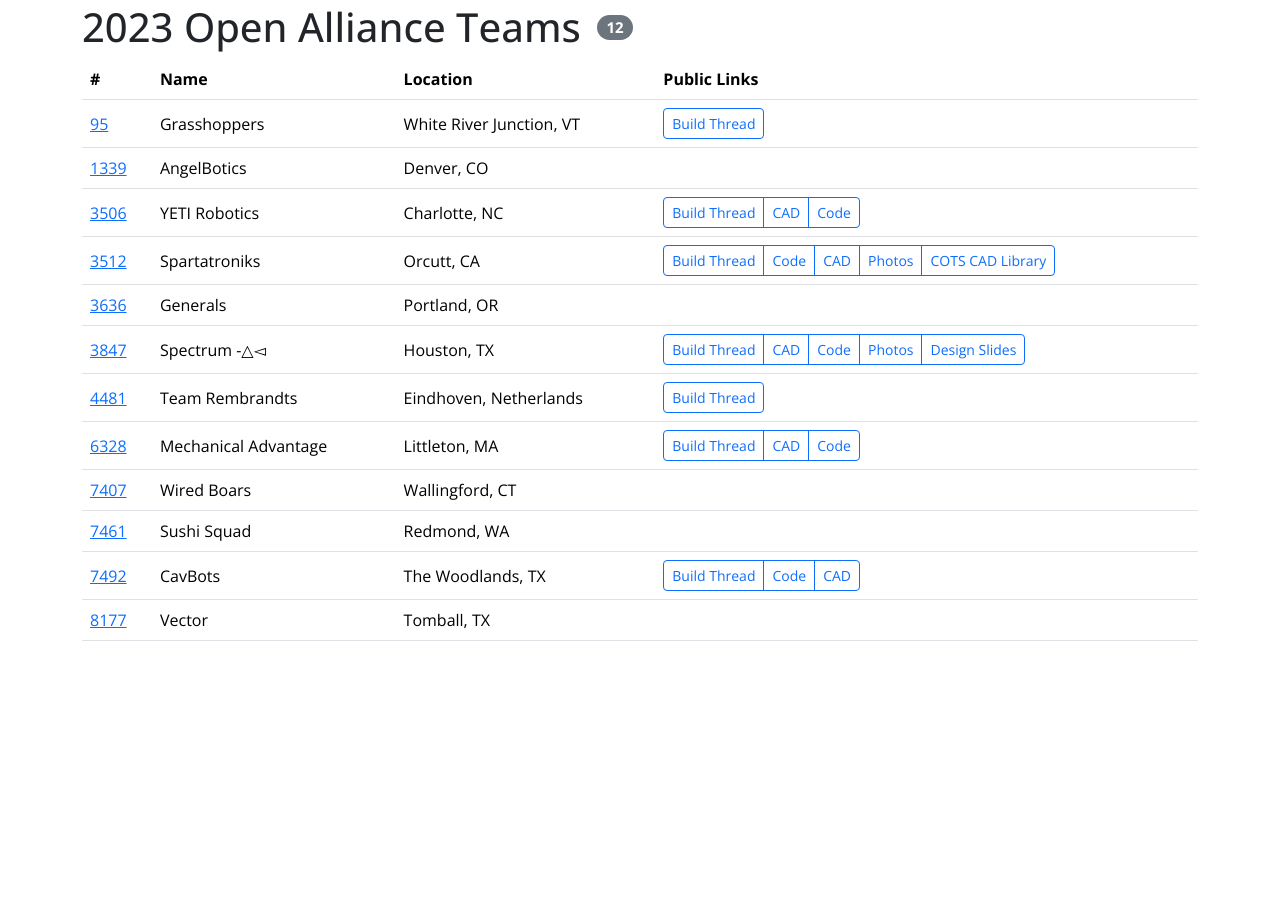
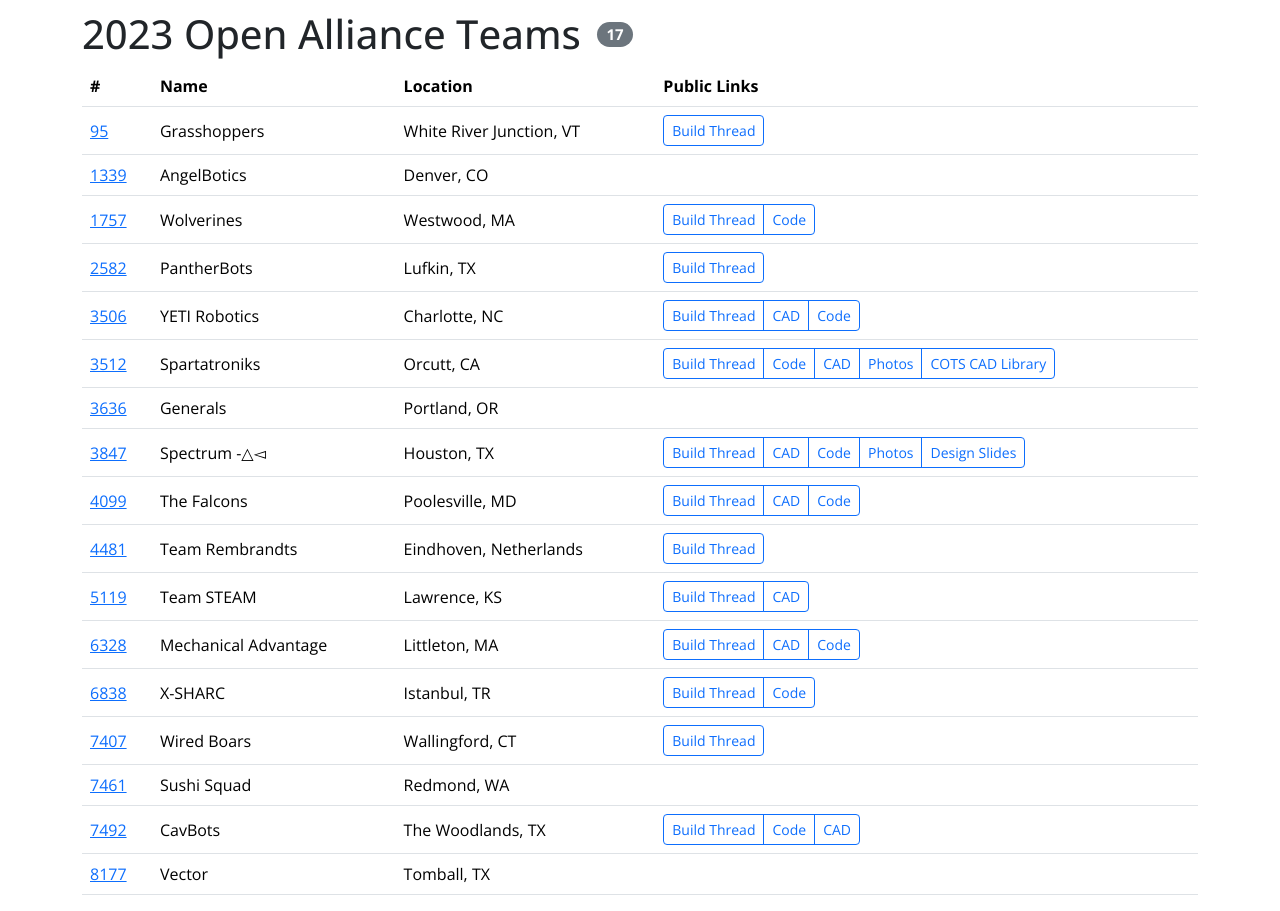
Before and after one commit to theopenalliance/theopenalliance.github.io, a Gatsby site: page /teams/2023 in a window 1280 px wide. Shown: the part 879-1790 px from the top of the page. Before the commit the page ends 1536 px from the top, so only its background shows below. Built offline with nearby package versions, Linux system fonts and the light colour scheme; Gatsby itself is replaced by a stand-in of ours.

Commit message:
Add a few teams

```diff
--- a/src/pages/teams/2023.tsx
+++ b/src/pages/teams/2023.tsx
@@ -112,7 +112,16 @@ const allTeams: TeamInfo[] = [
       Code("https://github.com/Mechanical-Advantage/RobotCode2023"),
     ],
   },
-  { number: 7407, name: "Wired Boars", location: "Wallingford, CT", media: [] },
+  {
+    number: 7407,
+    name: "Wired Boars",
+    location: "Wallingford, CT",
+    media: [
+      CD(
+        "https://www.chiefdelphi.com/t/7407-the-wired-boars-open-alliance-build-thread-2023/421571"
+      ),
+    ],
+  },
   { number: 7461, name: "Sushi Squad", location: "Redmond, WA", media: [] },
   {
     number: 7492,
@@ -127,6 +136,65 @@ const allTeams: TeamInfo[] = [
     ],
   },
   { number: 8177, name: "Vector", location: "Tomball, TX", media: [] },
+
+  //
+  {
+    number: 1757,
+    name: "Wolverines",
+    location: "Westwood, MA",
+    media: [
+      CD(
+        "https://www.chiefdelphi.com/t/frc-1757-wolverines-2022-2023-build-thread/416564"
+      ),
+      Code("https://github.com/1757WestwoodRobotics/2023-ChargedUp"),
+    ],
+  },
+  {
+    number: 2582,
+    name: "PantherBots",
+    location: "Lufkin, TX",
+    media: [
+      CD(
+        "https://www.chiefdelphi.com/t/2582-pantherbots-build-blog-open-alliance-2023/419467"
+      ),
+    ],
+  },
+  {
+    number: 4099,
+    name: "The Falcons",
+    location: "Poolesville, MD",
+    media: [
+      CD(
+        "https://www.chiefdelphi.com/t/frc-4099-the-falcons-2023-build-blog/420328"
+      ),
+      CAD(
+        "https://cad.onshape.com/documents/6b2c6faaaaa4880c7ea8ef34/w/c2ad5add28c351427b5e329%5B%E2%80%A6%5D58f8604bba3bf43?renderMode=0&uiState=63aa873679ac0f545a07059c"
+      ),
+      Code("https://github.com/team4099/ChargedUp-2023"),
+    ],
+  },
+  {
+    number: 5119,
+    name: "Team STEAM",
+    location: "Lawrence, KS",
+    media: [
+      CD(
+        "https://www.chiefdelphi.com/t/5119-open-alliance-build-thread/419226"
+      ),
+      CAD(
+        "https://workbench.grabcad.com/workbench/projects/gcQYQcQm7qEqhg__dfrLLm-t-Aa99Meb_BQspqceNaLdIR#/space/gcyeG68w0ROpBNKOyQh1ZiGPbjS_393W_FrTKu-xlYx_Q6"
+      ),
+    ],
+  },
+  {
+    number: 6838,
+    name: "X-SHARC",
+    location: "Istanbul, TR",
+    media: [
+      CD("https://www.chiefdelphi.com/t/x-sharc-6838-build-blog-2023/420915"),
+      Code("https://github.com/X-SHARC"),
+    ],
+  },
 ].sort((a, b) => a.number - b.number);
 
 const spotlightTeams: TeamInfo[] = allTeams.filter((t) =>
```
